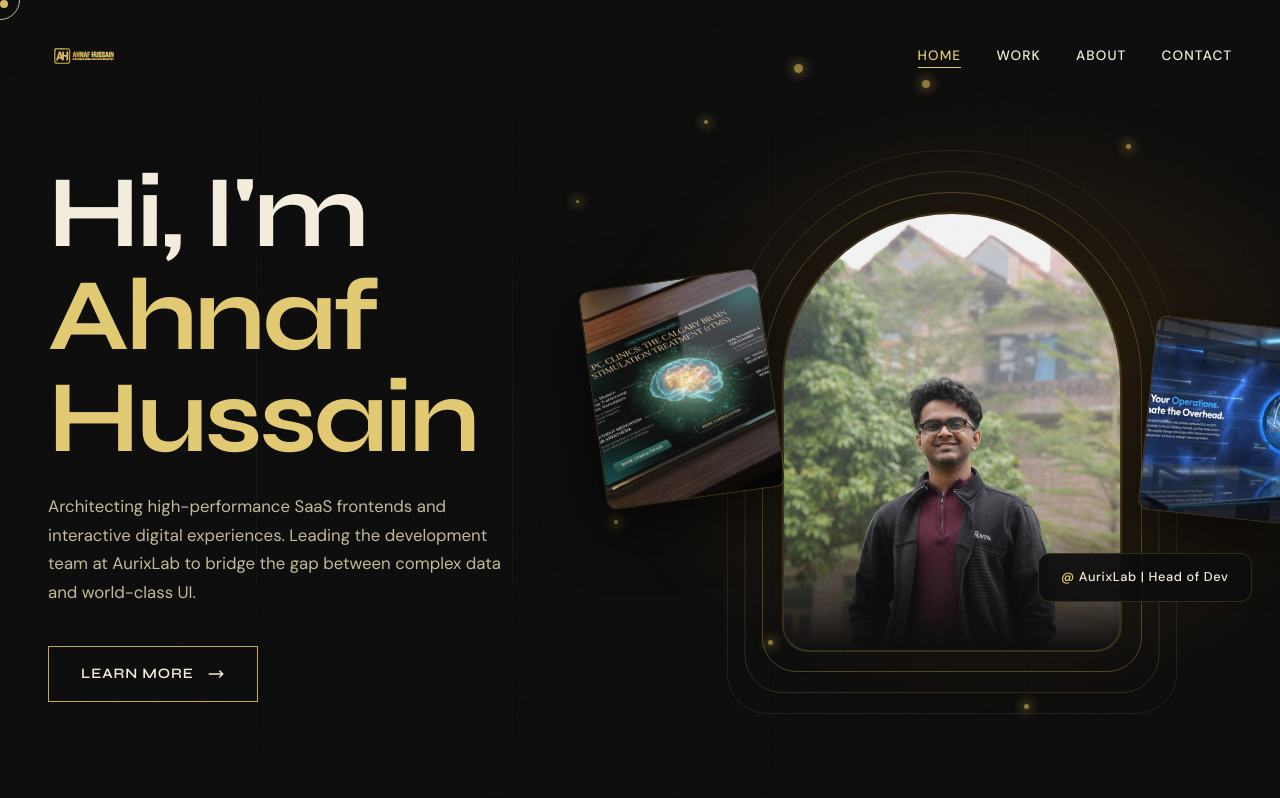
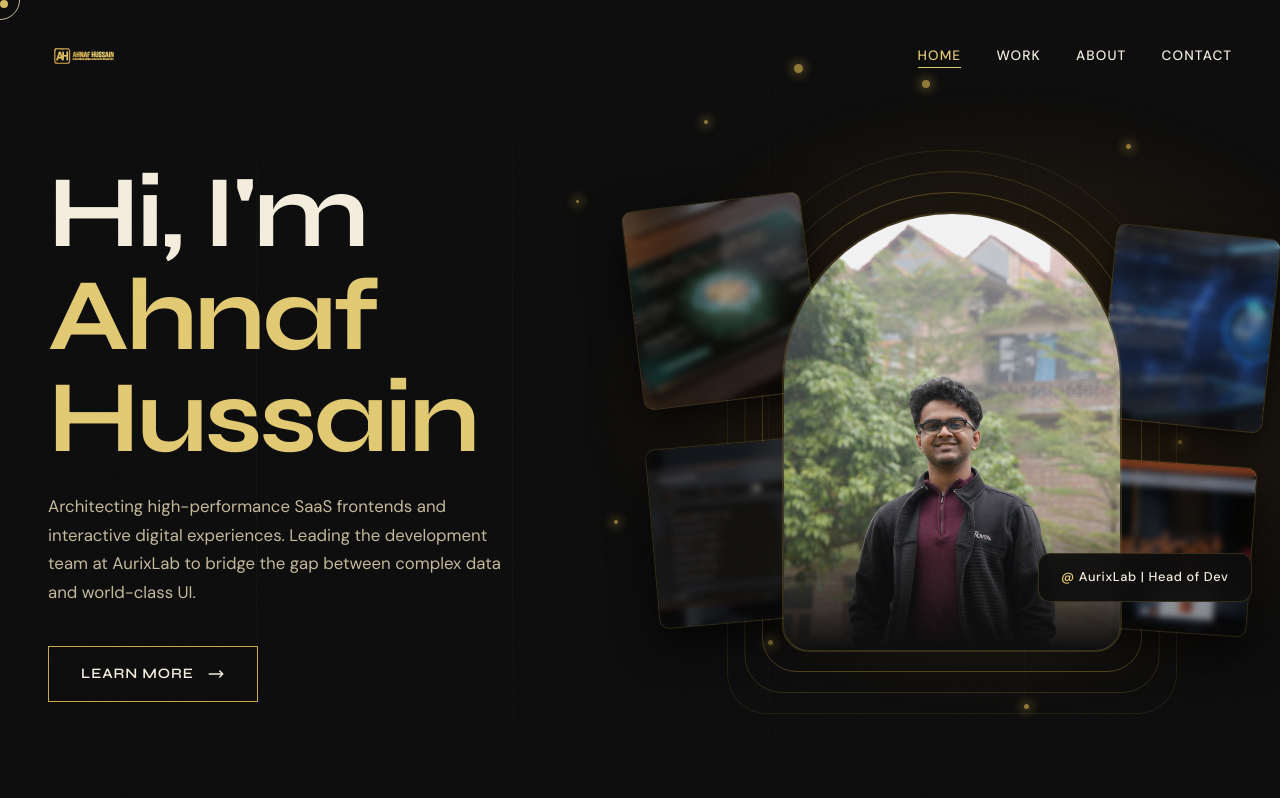
Before and after one commit to AhnafH17/Portfolio-Website, a Next.js app: page / in a window 1280 px wide. Shown: the top 798 px of the page. Built offline with nearby package versions, Linux system fonts and the light colour scheme.

Commit message:
Hero: 4 float cards behind arch with glass effect, varied positions

```diff
--- a/app/globals.css
+++ b/app/globals.css
@@ -324,11 +324,23 @@ nav.scrolled{background:rgba(7,7,7,0.92);backdrop-filter:blur(20px);padding:.8re
 .hero-ring-1{width:380px;height:480px;border-width:1.5px;border-color:rgba(201,168,76,0.35);z-index:0}
 .hero-ring-2{width:415px;height:522px;border-width:1px;border-color:rgba(201,168,76,0.2);z-index:0}
 .hero-ring-3{width:450px;height:564px;border-width:1px;border-color:rgba(201,168,76,0.12);z-index:0}
-/* Float cards */
-.hero-float-card{border-radius:10px;border:1px solid rgba(201,168,76,0.2);overflow:hidden;box-shadow:0 20px 60px rgba(0,0,0,0.6);pointer-events:none}
+/* Float card wrappers — absolute positioned, mostly behind the arch */
+.hero-fc-wrap{position:absolute;z-index:1;pointer-events:none}
+/* Left side: two cards stacked, pushed right so most is hidden behind arch */
+.hero-fc-left-top { left: -40px; top: calc(50% - 220px); }
+.hero-fc-left-bot { left: -20px; top: calc(50% + 10px); }
+/* Right side: two cards, pushed left so most is hidden behind arch */
+.hero-fc-right-top { right: -40px; top: calc(50% - 200px); }
+.hero-fc-right-bot { right: -20px; top: calc(50% + 30px); }
+/* The card itself */
+.hero-float-card{position:relative;border-radius:10px;border:1px solid rgba(201,168,76,0.2);overflow:hidden;box-shadow:0 16px 40px rgba(0,0,0,0.7)}
 .hero-float-card img{width:100%;height:100%;object-fit:cover;display:block}
-.hero-float-left{width:180px;height:220px;transform:rotate(-8deg)}
-.hero-float-right{width:155px;height:195px;transform:rotate(6deg)}
+.hero-fc-left-top  .hero-float-card { width:180px; height:200px; transform:rotate(-7deg); }
+.hero-fc-left-bot  .hero-float-card { width:160px; height:180px; transform:rotate(-5deg); }
+.hero-fc-right-top .hero-float-card { width:165px; height:195px; transform:rotate(6deg);  }
+.hero-fc-right-bot .hero-float-card { width:150px; height:170px; transform:rotate(4deg);  }
+/* Glass overlay on each card */
+.hero-float-glass{position:absolute;inset:0;background:rgba(10,8,4,0.35);backdrop-filter:blur(3px);-webkit-backdrop-filter:blur(3px);border-radius:10px}
 /* Bokeh particles */
 .hero-particle{position:absolute;border-radius:50%;background:rgba(201,168,76,0.7);box-shadow:0 0 10px 4px rgba(201,168,76,0.25);pointer-events:none;z-index:0}
 /* Floating tag */
@@ -337,7 +349,7 @@ nav.scrolled{background:rgba(7,7,7,0.92);backdrop-filter:blur(20px);padding:.8re
 .scroll-indicator{position:absolute;bottom:2rem;left:50%;transform:translateX(-50%);display:flex;flex-direction:column;align-items:center;gap:.5rem;font-size:.7rem;letter-spacing:.15em;text-transform:uppercase;color:var(--gold-dim);opacity:0;animation:fadeUp .8s ease 1.2s forwards}
 .scroll-line{width:1px;height:40px;background:linear-gradient(to bottom,var(--gold-dim),transparent);animation:scrollPulse 2s ease infinite}
 @media(max-width:768px){
-  .hero-float-card{display:none}
+  .hero-fc-wrap{display:none}
   .hero-ring-2,.hero-ring-3{display:none}
   .hero-particle:nth-child(n+8){display:none}
   .hero-particle--minor{display:none}
--- a/components/HeroSection.tsx
+++ b/components/HeroSection.tsx
@@ -3,16 +3,28 @@
 import Image from 'next/image';
 import { motion } from 'framer-motion';
 
-const floatLeft = {
+const floatA = {
   animate: {
-    y: [0, -14, 0],
+    y: [0, -12, 0],
     transition: { duration: 4.5, ease: 'easeInOut' as const, repeat: Infinity },
   },
 };
-const floatRight = {
+const floatB = {
   animate: {
-    y: [0, 12, 0],
-    transition: { duration: 5.5, ease: 'easeInOut' as const, repeat: Infinity, delay: 1.2 },
+    y: [0, 10, 0],
+    transition: { duration: 5.2, ease: 'easeInOut' as const, repeat: Infinity, delay: 0.6 },
+  },
+};
+const floatC = {
+  animate: {
+    y: [0, -10, 0],
+    transition: { duration: 5.8, ease: 'easeInOut' as const, repeat: Infinity, delay: 1.2 },
+  },
+};
+const floatD = {
+  animate: {
+    y: [0, 14, 0],
+    transition: { duration: 4.2, ease: 'easeInOut' as const, repeat: Infinity, delay: 1.8 },
   },
 };
 
@@ -70,23 +82,41 @@ export default function HeroSection() {
           <div className="hero-ring hero-ring-2" />
           <div className="hero-ring hero-ring-3" />
 
-          {/* Left float card — code editor */}
-          <motion.div variants={floatLeft} animate="animate" style={{ position: 'absolute', left: '-80px', top: 'calc(50% - 140px)', zIndex: 1 }}>
-            <div className="hero-float-card hero-float-left">
+          {/* LEFT cards — mostly behind arch, right edges hidden */}
+          <motion.div className="hero-fc-wrap hero-fc-left-top" variants={floatA} animate="animate">
+            <div className="hero-float-card">
               {/* eslint-disable-next-line @next/next/no-img-element */}
               <img src="/rtms.png" alt="" aria-hidden="true" />
+              <div className="hero-float-glass" />
             </div>
           </motion.div>
 
-          {/* Right float card — UI screenshot */}
-          <motion.div variants={floatRight} animate="animate" style={{ position: 'absolute', right: '-70px', top: 'calc(50% - 110px)', zIndex: 1 }}>
-            <div className="hero-float-card hero-float-right">
+          <motion.div className="hero-fc-wrap hero-fc-left-bot" variants={floatB} animate="animate">
+            <div className="hero-float-card">
               {/* eslint-disable-next-line @next/next/no-img-element */}
-              <img src="/leadcraft.png" alt="" aria-hidden="true" />
+              <img src="/notion.png" alt="" aria-hidden="true" />
+              <div className="hero-float-glass" />
             </div>
           </motion.div>
 
-          {/* Arch photo frame */}
+          {/* RIGHT cards — mostly behind arch, left edges hidden */}
+          <motion.div className="hero-fc-wrap hero-fc-right-top" variants={floatC} animate="animate">
+            <div className="hero-float-card">
+              {/* eslint-disable-next-line @next/next/no-img-element */}
+              <img src="/leadcraft.png" alt="" aria-hidden="true" />
+              <div className="hero-float-glass" />
+            </div>
+          </motion.div>
+
+          <motion.div className="hero-fc-wrap hero-fc-right-bot" variants={floatD} animate="animate">
+            <div className="hero-float-card">
+              {/* eslint-disable-next-line @next/next/no-img-element */}
+              <img src="/images/Budget_Promotion_image.png" alt="" aria-hidden="true" />
+              <div className="hero-float-glass" />
+            </div>
+          </motion.div>
+
+          {/* Arch photo frame — highest z-index so cards hide behind it */}
           <div className="hero-image-frame">
             <Image
               src="/ahnaf-photo.jpg"
```
